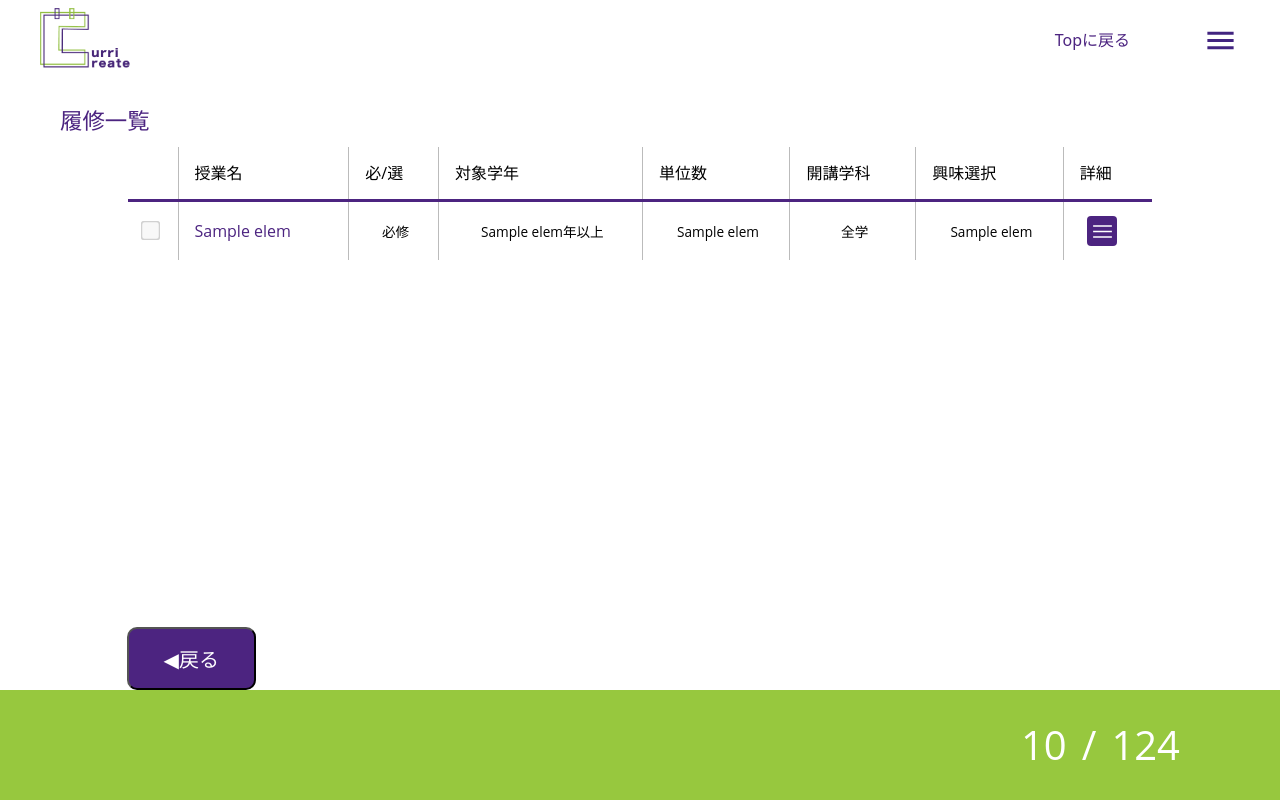
After one commit to RyotaKITA-12/curriCreate, a Flask app: template app/templates/result.html in a window 1280 px wide. The commit adds this page. Run offline with Flask 2, Linux system fonts and the light colour scheme; the template is opened without the code that fills it: most values are stand-ins (such as "Sample title", 1, 10 or a date in 2020); some libraries are stand-ins or nearby versions.

```diff
--- a/app/app.py
+++ b/app/app.py
@@ -62,7 +62,8 @@ df_credit_required = pd.read_sql(
     sql=f"SELECT credit_required FROM curriculums WHERE credit_elective=0 AND entrance_year={ENTRANCE_YEAR}",
     con=connection
 )
-credits_required = sum([elem[0] for elem in df_credit_required.values.tolist()])
+credits_required = sum([elem[0]
+                       for elem in df_credit_required.values.tolist()])
 
 
 @app.route("/")
@@ -86,11 +87,15 @@ def index():
 @app.route("/index", methods=["POST"])
 def post_index():
     select_id = request.form.getlist("elem")
+    delete_id = request.form.getlist("del_elem")
     if 'select_id' not in session:
         session['select_id'] = []
     select_list = session['select_id']
     for i in select_id:
-        select_list.append(i)
+        if i not in select_list:
+            select_list.append(i)
+    for i in delete_id:
+        select_list.remove(i)
     session['select_id'] = select_list
     credits_total = calculate_total_credits()
     df_category = pd.read_sql(
@@ -114,10 +119,10 @@ def selects():
     sql = "SELECT * FROM curriculums"
     sql += " INNER JOIN keywords"
     sql += " ON curriculums.curriculum_id = keywords.course_id"
-    sql += f" WHERE curriculums.entrance_year = '{ENTRANCE_YEAR}' AND"
+    sql += f" WHERE curriculums.entrance_year = '{ENTRANCE_YEAR}' AND ("
     for elem in select_categorys:
         sql += f" keywords.course_keyword = '{elem}' OR"
-    sql = sql[:-3]
+    sql = sql[:-3] + ")"
     df_curriculum = pd.read_sql(
         sql=sql,
         con=connection
@@ -130,5 +135,29 @@ def selects():
                            select_list=select_list)
 
 
+@app.route("/result", methods=["POST"])
+def result():
+    if 'select_id' not in session:
+        session['select_id'] = []
+    select_list = session['select_id']
+    credits_total = calculate_total_credits()
+    sql = "SELECT * FROM curriculums"
+    sql += f" WHERE entrance_year = '{ENTRANCE_YEAR}' AND"
+    sql += " (credit_elective=0 OR ("
+    if select_list:
+        for elem in select_list:
+            sql += f" curriculum_id = '{elem}' OR"
+    sql = sql[:-3] + "))"
+    df_curriculum = pd.read_sql(
+        sql=sql,
+        con=connection
+    )
+    record = df_curriculum.values.tolist()
+    return render_template("result.html",
+                           record=record,
+                           total=credits_total,
+                           select_list=select_list)
+
+
 if __name__ == "__main__":
     app.run(debug=True)
--- /dev/null
+++ b/app/templates/result.html
@@ -0,0 +1,133 @@
+<!DOCTYPE html>
+<html>
+    <head>
+        <meta charset="UTF-8">
+        <meta http-equiv="X-UA-Compatible" content="IE=edge">
+        <meta name="viewport" content="width=device-width, initial-scale=1.0">
+        <link href="/static/index.css" rel="stylesheet" type="text/css">
+        <link href="/static/reset.css" rel="stylesheet" type="text/css">
+        <title lang="ja">test</title>
+    </head>
+    <body>
+        <form action="/index" method="POST">
+        <header>
+            <div class="header_logo">
+                <img src="/static/images/logo.png" alt="" style="height: 65px;">
+            </div>
+            <nav>
+                <ul>
+                    <li>
+                        <a href="/">Topに戻る</a>
+                    </li>
+                </ul>
+                <div class="burger"></div>
+                <div class="menu">サンプル</div>
+            </nav>
+        </header>
+        <main>
+            <div>
+                <h3 class="h3">履修一覧</h3>
+                <div class="table"   style="overflow-y: scroll; height: 55vh;">
+                    <table>
+                        <thead>
+                            <tr>
+                                <th width="50px"></th>
+                                <td>授業名</td>
+                                <th scope="col">必/選</th>
+                                <th scope="col">対象学年</th>
+                                <th scope="col">単位数</th>
+                                <th scope="col">開講学科</th>
+                                <th scope="col">興味選択</th>
+                                <th scope="col">詳細</th>
+                            </tr>
+                        </thead>
+                        <tbody>
+                            {% for elem in record %}
+                                <tr>
+                                    {% if elem[6] != 0 %}
+                                        <td class='pointer'><input type="checkbox" id="list_1" disabled="disabled"/></td>
+                                        {% else %}
+                                        <div class="checkred">
+                                            <td class='pointer'><input type="checkbox" id="list_1" name="del_elem" value="{{ elem[0] }}"/></td>
+                                        </div>
+                                    {% endif %}
+                                    <th>{{ elem[4] }}</th>
+                                    {% if elem[6] != 0 %}
+                                        <td data-label="必/選" class="txt">必修</td>
+                                        {% else %}
+                                        <td data-label="必/選" class="txt">選択</td>
+                                    {% endif %}
+                                    <td data-label="対象学年" class="txt">{{ elem[5] }}年以上</td>
+                                    {% if elem[6] != 0 %}
+                                        <td data-label="単位数" class="txt">{{ elem[6] }}</td>
+                                        {% else %}
+                                        <td data-label="単位数" class="txt">{{ elem[7] }}</td>
+                                    {% endif %}
+                                    {% if elem[3] == "学科" %}
+                                        <td data-label="開講学科" class="txt">DS</td>
+                                        {% else %}
+                                        <td data-label="開講学科" class="txt">全学</td>
+                                    {% endif %}
+                                    <td data-label="興味選択" class="txt">{{ elem[9] }}</td>
+                                    <td data-label="詳細" class="txt">
+                                        <div class="detail"></div>
+                                        <div class="detail_menu">
+                                            <div>
+                                                <div class="left">
+                                                    <table>
+                                                        <tr>
+                                                            <td>必/選</td>
+                                                            {% if elem[6] != 0 %}
+                                                                <td>必修</td>
+                                                                {% else %}
+                                                                <td>選択</td>
+                                                            {% endif %}
+                                                        </tr>
+                                                        <tr>
+                                                            <td>対象学年</td>
+                                                            <td>{{ elem[5] }}年以上</td>
+                                                        </tr>
+                                                        <tr>
+                                                            <td>単位数</td>
+                                                            {% if elem[6] != 0 %}
+                                                                <td>{{ elem[6] }}</td>
+                                                                {% else %}
+                                                                <td>{{ elem[7] }}</td>
+                                                            {% endif %}
+                                                        </tr>
+                                                        <tr>
+                                                            <td>開講学科</td>
+                                                            {% if elem[3] == "学科" %}
+                                                                <td>DS</td>
+                                                                {% else %}
+                                                                <td>全学</td>
+                                                            {% endif %}
+                                                        </tr>
+                                                    </table>
+                                                </div>
+                                                <div class="right">
+                                                    <h5>{{ elem[4] }}</h5>
+                                                    <p>
+                                                        {{ elem[8] }}
+                                                    </p>
+                                                </div>
+                                            </div>
+                                            <span class="batsu"><img src="/static/images/close.svg" alt=""></span>
+                                        </div>
+                                    </td>
+                                </tr>
+                            {% endfor %}
+                        </tbody>
+                    </table>
+                </div>
+            </div>
+            <button onclick="location.href='index'" type="submit" class="submit_button" style="margin-right: 80vw;">◀︎戻る</button>
+        </main>
+        </form>
+        <footer class="footer">
+             <h4>{{ total }}<span>/</span>124</h4>
+        </footer>
+        <script src="https://code.jquery.com/jquery-3.6.1.min.js" integrity="sha256-o88AwQnZB+VDvE9tvIXrMQaPlFFSUTR+nldQm1LuPXQ=" crossorigin="anonymous"></script>
+        <script src="/static/index.js" type="text/javascript"></script>
+    </body>
+</html>
```
Also changed, not shown: app/templates/index.html (+4 -3 lines), 3 other files.
